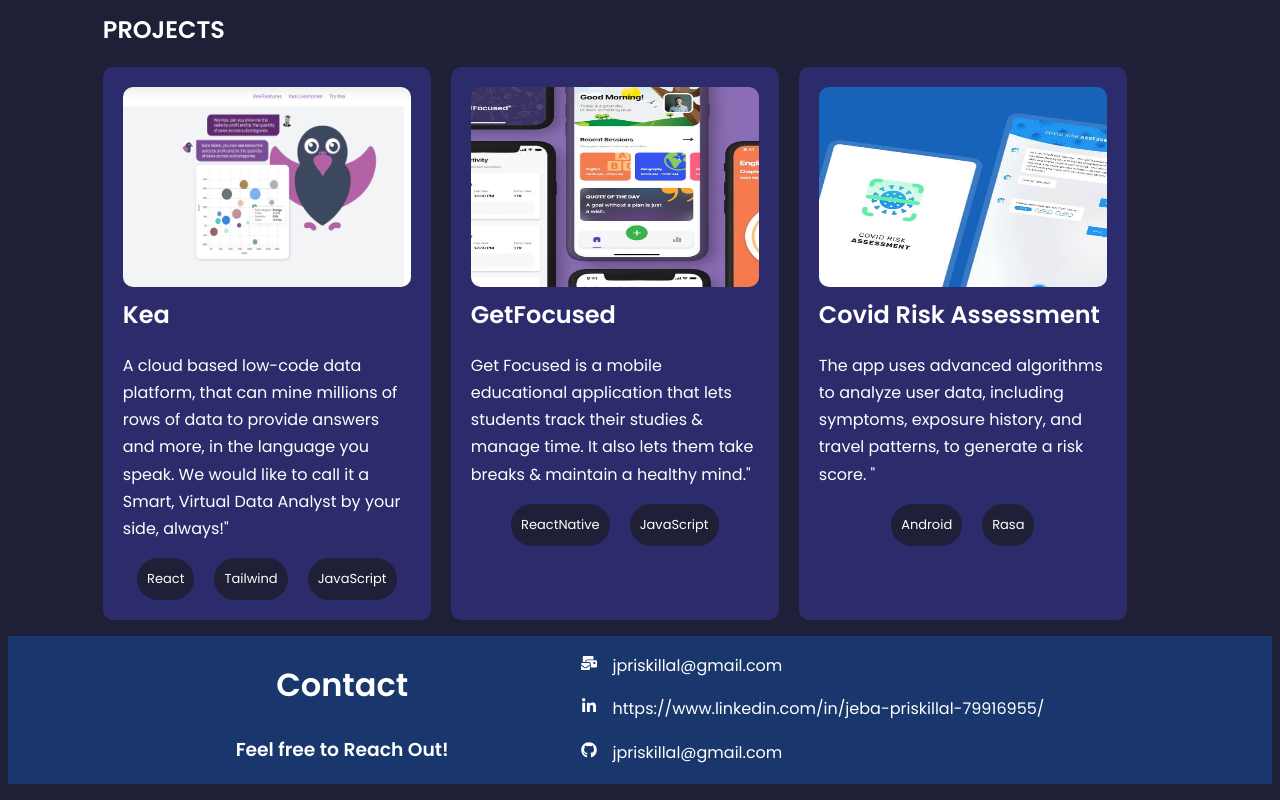
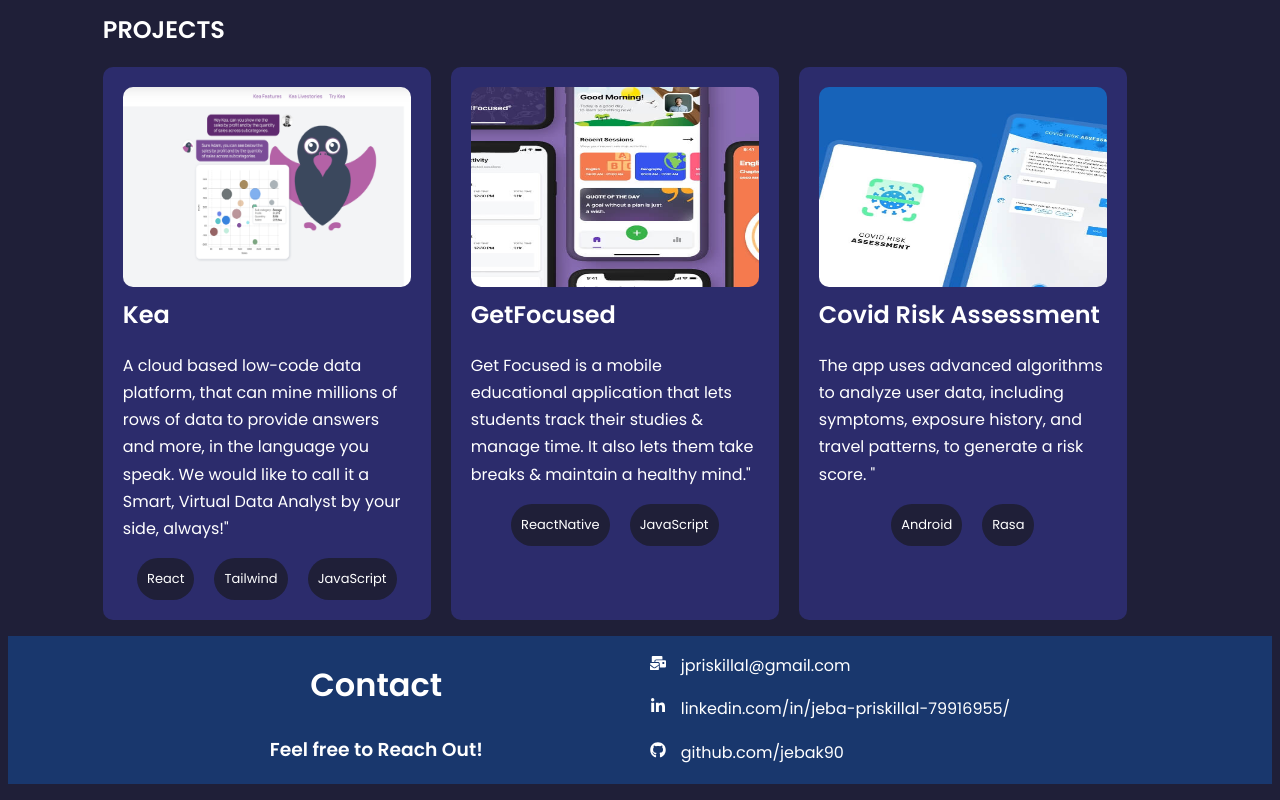
Before and after one commit to jebak90/Jeba-Portfolio, a React (Create React App) app: page / in a window 1280 px wide. Shown: the part 1257-2057 px from the top of the page. Built offline with nearby package versions, Linux system fonts and the light colour scheme.

Commit message:
change project link

```diff
--- a/src/components/contact/Contact.jsx
+++ b/src/components/contact/Contact.jsx
@@ -7,8 +7,8 @@ const Contact = ()=>{
     const [contactList, setContactList] = useState(
         [
             {icon:<FaMailBulk/>,contactData:"jpriskillal@gmail.com",type:"email"},
-            {icon:<FaLinkedinIn/>,contactData:"https://www.linkedin.com/in/jeba-priskillal-79916955/", type:"linkedin"},
-            {icon:<FaGithub/>,contactData:"jpriskillal@gmail.com",type:"github"},
+            {icon:<FaLinkedinIn/>,contactData:"linkedin.com/in/jeba-priskillal-79916955/", type:"linkedin"},
+            {icon:<FaGithub/>,contactData:"github.com/jebak90",type:"github"},
         ]
     )
 
@@ -30,8 +30,8 @@ const Contact = ()=>{
                                             {contact.icon}
                                             {
                                                 contact.type == "email" ?
-                                                    <a className="contact__link" href="mailto:`${contact.contactData}`">{contact.contactData}</a>
-                                                :   <a className="contact__link" href={contact.contactData} target="_blank" >{contact.contactData}</a>
+                                                    <a className="contact__link" href={`mailto:https://${contact.contactData}`}>{contact.contactData}</a>
+                                                :   <a className="contact__link" href={`https://${contact.contactData}`} target="_blank" >{contact.contactData}</a>
                                             }
                                         </p>
                                     </>
--- a/src/components/projects/ProjectsList.jsx
+++ b/src/components/projects/ProjectsList.jsx
@@ -19,7 +19,7 @@ const ProjectsList = ()=>{
     return(
         <>
             <div className="container"><Title title={"projects"}/></div>
-            <div className="container projectList__container">
+            <div className="container projectList__container" id="projects">
 
                 {
                     projectsList.map((project,index)=>
```
